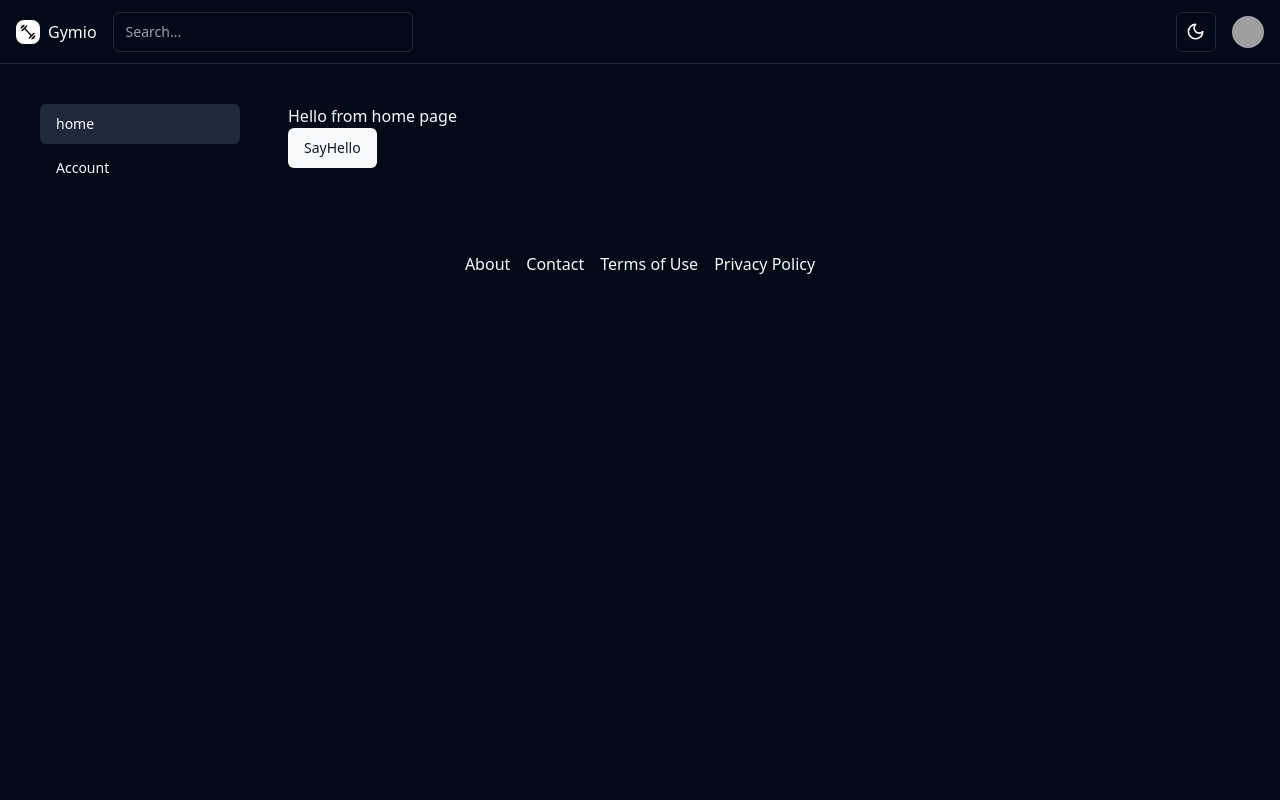
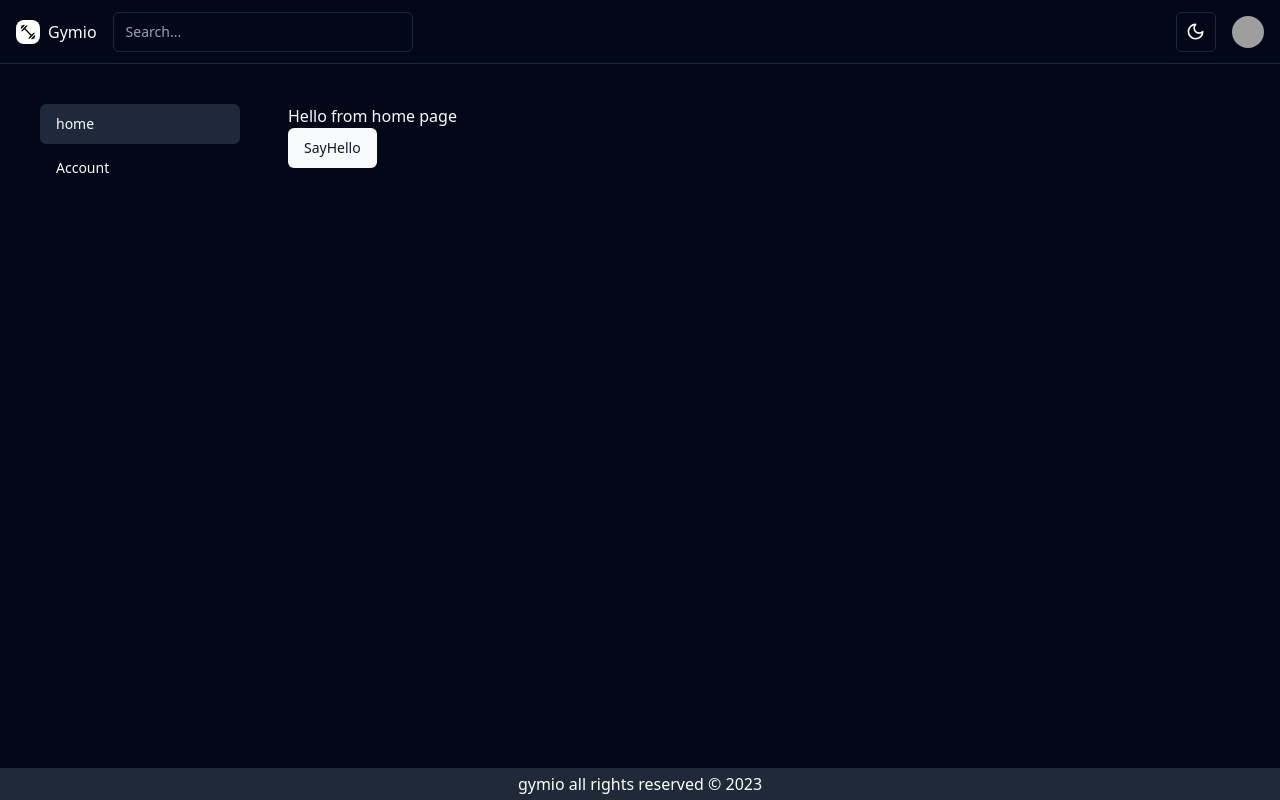
Before and after one commit to omarnazih/gymio, a React (Vite) app: page / in a window 1280 px wide. Built offline with nearby package versions, Linux system fonts and the light colour scheme; grey boxes are pictures that could not be loaded.

Commit message:
update footer is now sticking to bottom of the page

```diff
--- a/src/components/footer.tsx
+++ b/src/components/footer.tsx
@@ -1,13 +1,8 @@
 const Footer = () => {
   return (
-    <footer>
-      <div className="container py-10">
-        <div className="flex justify-center space-x-4">
-          <a href="">About</a>
-          <a href="">Contact</a>
-          <a href="">Terms of Use</a>
-          <a href="">Privacy Policy</a>
-        </div>
+    <footer className="fixed bottom-0 w-full bg-gray-800 text-white text-center py-1">
+      <div className="mx-auto">
+        gymio all rights reserved &copy; {new Date().getFullYear()}
       </div>
     </footer>
   );
--- a/src/layouts/layout.tsx
+++ b/src/layouts/layout.tsx
@@ -32,8 +32,8 @@ const Layout: React.FC<LayoutProps> = ({ children }) => {
           </aside>
           <div className="flex-1 lg:max-w-2xl">{children}</div>
         </div>
-        <Footer />
       </div>
+      <Footer />
       <Toaster />
     </React.Fragment>
   );
```
